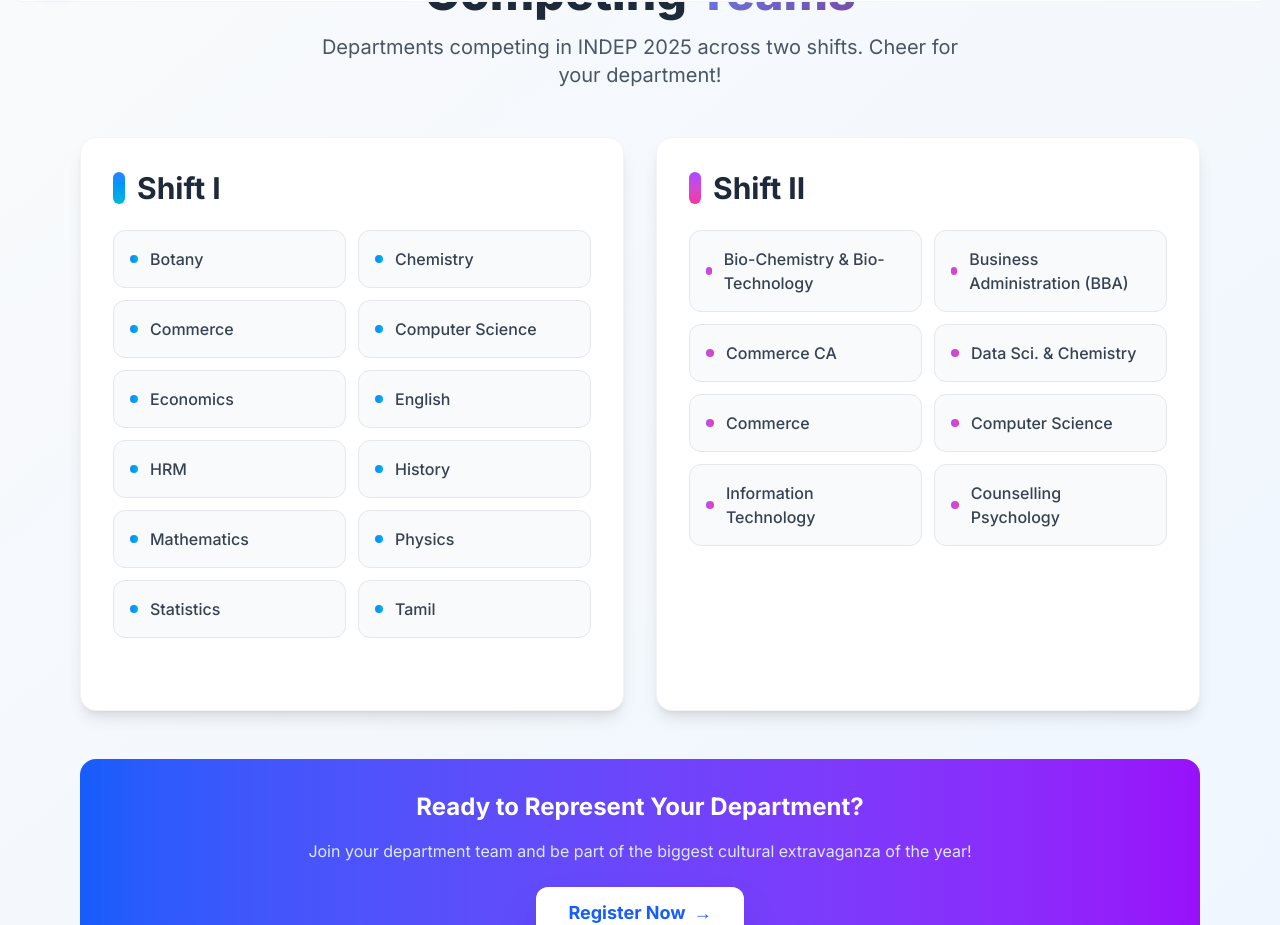
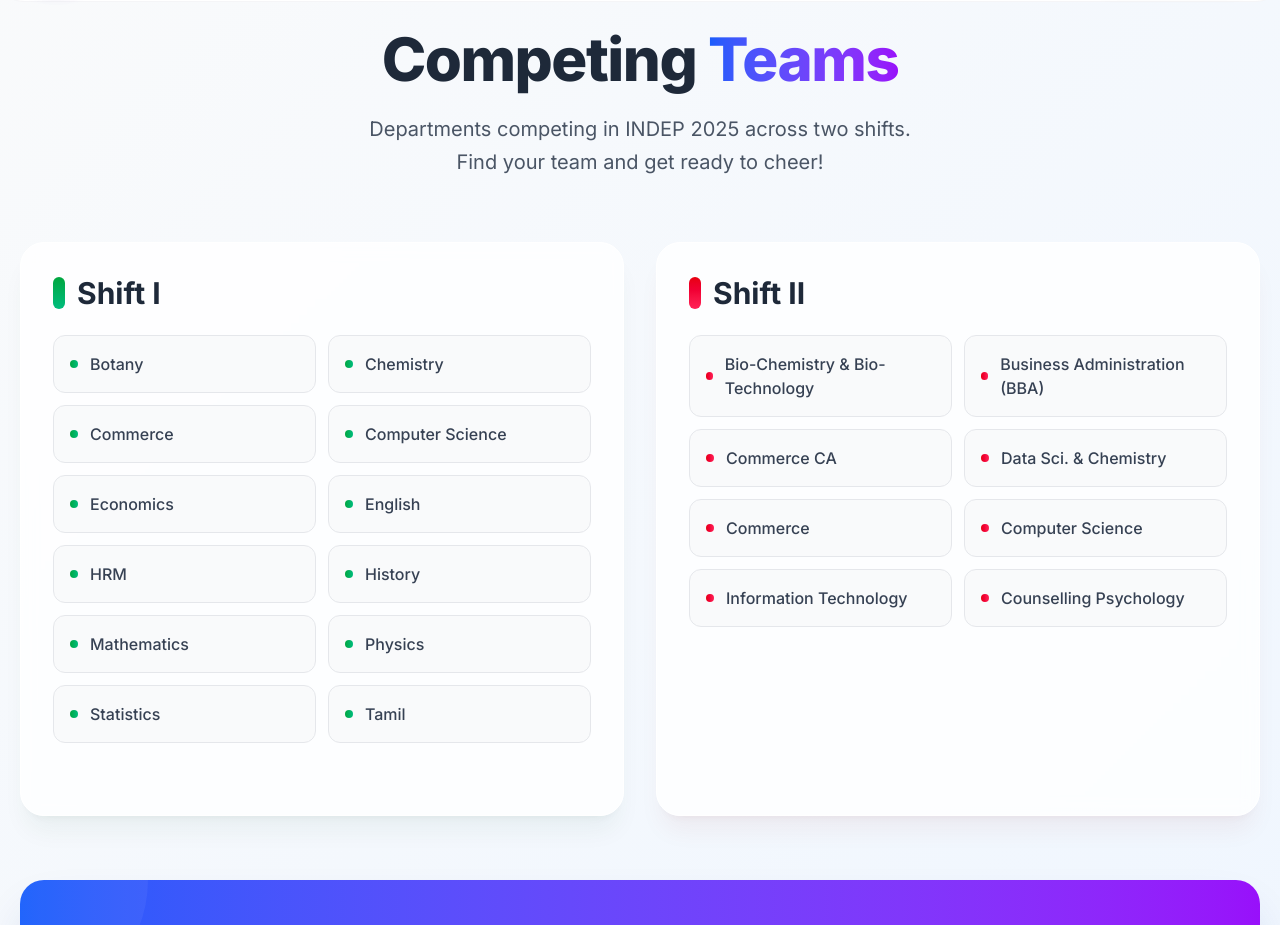
Before and after one commit to JWS-Technology/indep, a Next.js app: page /teams in a window 1280 px wide. Shown: the part 79-1004 px from the top of the page. Built offline with nearby package versions, Linux system fonts and the light colour scheme.

Commit message:
new look for teams page

```diff
--- a/app/teams/page.tsx
+++ b/app/teams/page.tsx
@@ -3,51 +3,70 @@ import { shiftOne, shiftTwo } from '@/data/teams';
 
 export default function Teams() {
     return (
-        <div className="min-h-screen bg-linear-to-br from-gray-50 to-blue-50 py-12">
-            <div className="max-w-6xl mx-auto px-4">
+        // Added px-5 here to ensure the ml-5 mr-5 look on mobile/desktop
+        <div className="min-h-screen bg-gradient-to-br from-gray-50 to-blue-50 py-12 px-5 mt-15">
+            <div className="max-w-7xl mx-auto">
+
                 {/* Header */}
-                <div className="text-center mb-12">
-                    <h1 className="text-5xl font-black text-gray-800 mb-4">
-                        Competing <span className="gradient-text">Teams</span>
+                <div className="text-center mb-16">
+                    <h1 className="text-5xl md:text-6xl font-black text-gray-800 mb-6 tracking-tight">
+                        Competing <span className="text-transparent bg-clip-text bg-gradient-to-r from-blue-600 to-purple-600">Teams</span>
                     </h1>
-                    <p className="text-xl text-gray-600 max-w-2xl mx-auto">
-                        Departments competing in INDEP 2025 across two shifts. Cheer for your department!
+                    <p className="text-xl text-gray-600 max-w-2xl mx-auto leading-relaxed">
+                        Departments competing in INDEP 2025 across two shifts. <br className="hidden md:block" />
+                        Find your team and get ready to cheer!
                     </p>
                 </div>
 
-                {/* Teams Grid */}
-                <div className="grid lg:grid-cols-2 gap-8">
-                    <div className="hover-lift bg-white rounded-2xl p-8 shadow-lg border border-gray-100">
+                {/* Teams Grid Wrapper
+                   - Removed w-350 (which was breaking the layout)
+                   - Uses grid-cols-1 on mobile, grid-cols-2 on large screens
+                   - items-start prevents cards from stretching unnaturally if lists are different lengths
+                */}
+                {/* Teams Grid Wrapper */}
+                <div className="grid grid-cols-1 lg:grid-cols-2 gap-8 w-full">
+
+                    {/* Card 1 - Green Theme (Shift I) */}
+                    <div className="hover-lift bg-white/80 backdrop-blur-sm rounded-3xl p-6 md:p-8 shadow-xl shadow-green-900/5 border border-white">
                         <TeamList
                             title="Shift I"
                             teams={shiftOne}
-                            color="from-blue-500 to-cyan-500"
+                            color="from-green-600 to-emerald-500"
                         />
                     </div>
 
-                    <div className="hover-lift bg-white rounded-2xl p-8 shadow-lg border border-gray-100">
+                    {/* Card 2 - Red Theme (Shift II) */}
+                    <div className="hover-lift bg-white/80 backdrop-blur-sm rounded-3xl p-6 md:p-8 shadow-xl shadow-red-900/5 border border-white">
                         <TeamList
                             title="Shift II"
                             teams={shiftTwo}
-                            color="from-purple-500 to-pink-500"
+                            color="from-red-600 to-rose-500"
                         />
                     </div>
+
                 </div>
 
-                {/* Info Card */}
-                <div className="mt-12 bg-linear-to-r from-blue-600 to-purple-600 rounded-2xl p-8 text-white text-center">
-                    <h3 className="text-2xl font-bold mb-4">Ready to Represent Your Department?</h3>
-                    <p className="text-blue-100 mb-6 max-w-2xl mx-auto">
+                {/* CTA / Info Card */}
+                <div className="mt-16 bg-gradient-to-r from-blue-600 to-purple-600 rounded-3xl p-10 text-white text-center shadow-2xl shadow-blue-900/20 relative overflow-hidden group">
+                    {/* Decorative circles */}
+                    <div className="absolute top-0 left-0 w-64 h-64 bg-white opacity-5 rounded-full -translate-x-1/2 -translate-y-1/2 group-hover:scale-150 transition-transform duration-700"></div>
+                    <div className="absolute bottom-0 right-0 w-64 h-64 bg-white opacity-5 rounded-full translate-x-1/2 translate-y-1/2 group-hover:scale-150 transition-transform duration-700"></div>
+
+                    <div className="relative z-10">
+                        <h3 className="text-3xl font-bold mb-4">Ready to Represent?</h3>
+                        <p className="text-blue-50 text-lg mb-8 max-w-2xl mx-auto">
                             Join your department team and be part of the biggest cultural extravaganza of the year!
                         </p>
                         <a
                             href="/register"
-                        className="inline-flex items-center px-8 py-3 bg-white text-blue-600 rounded-xl font-bold text-lg hover-lift shadow-2xl"
+                            className="inline-flex items-center px-8 py-4 bg-white text-blue-700 rounded-xl font-bold text-lg hover:shadow-xl hover:-translate-y-1 transition-all duration-300"
                         >
                             Register Now
-                        <span className="ml-2">→</span>
+                            <svg className="w-5 h-5 ml-2 -mr-1" fill="none" stroke="currentColor" viewBox="0 0 24 24"><path strokeLinecap="round" strokeLinejoin="round" strokeWidth="2" d="M13 7l5 5m0 0l-5 5m5-5H6"></path></svg>
                         </a>
                     </div>
+                </div>
+
             </div>
         </div>
     );
```
Lines whose indentation alone changed are shown as unchanged.
